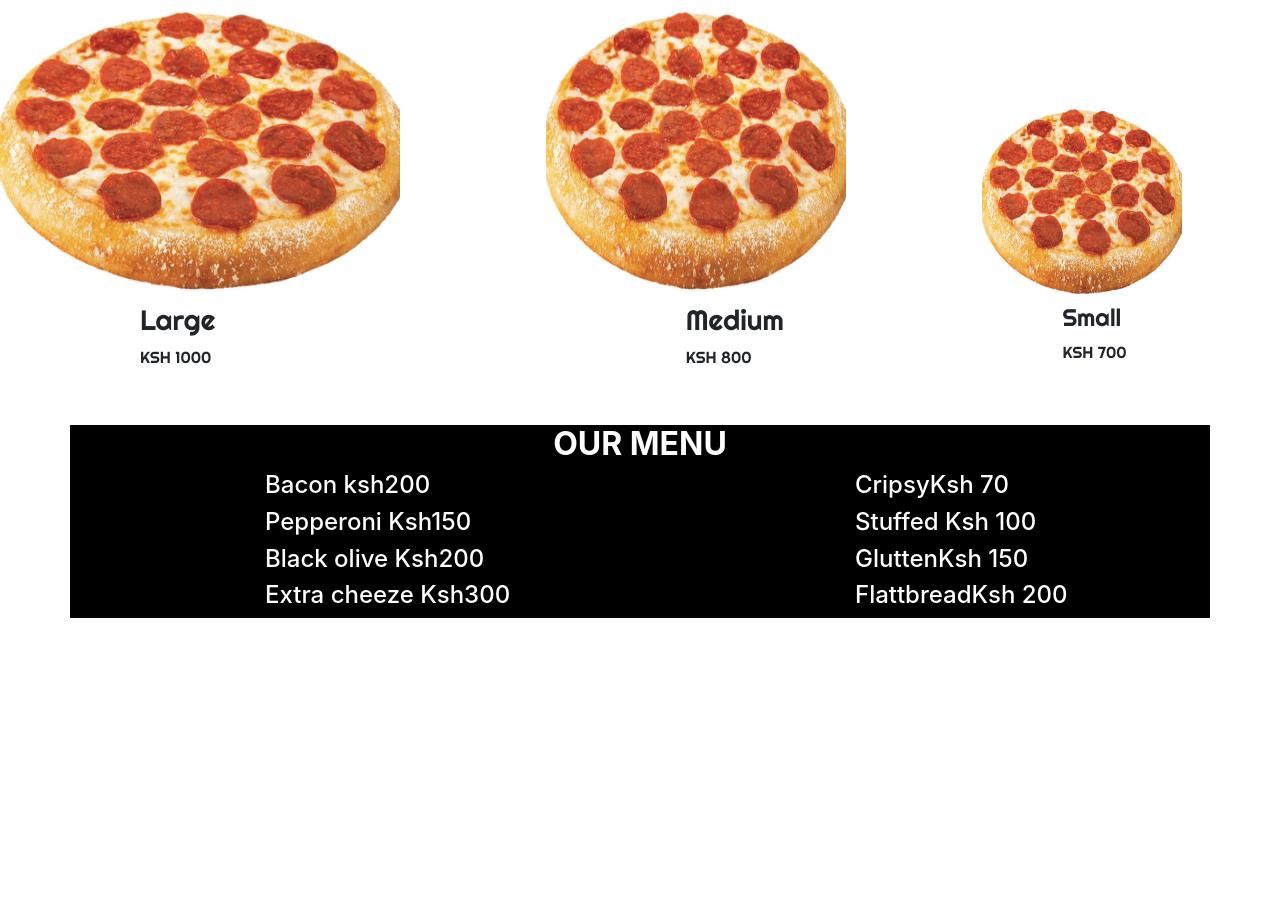
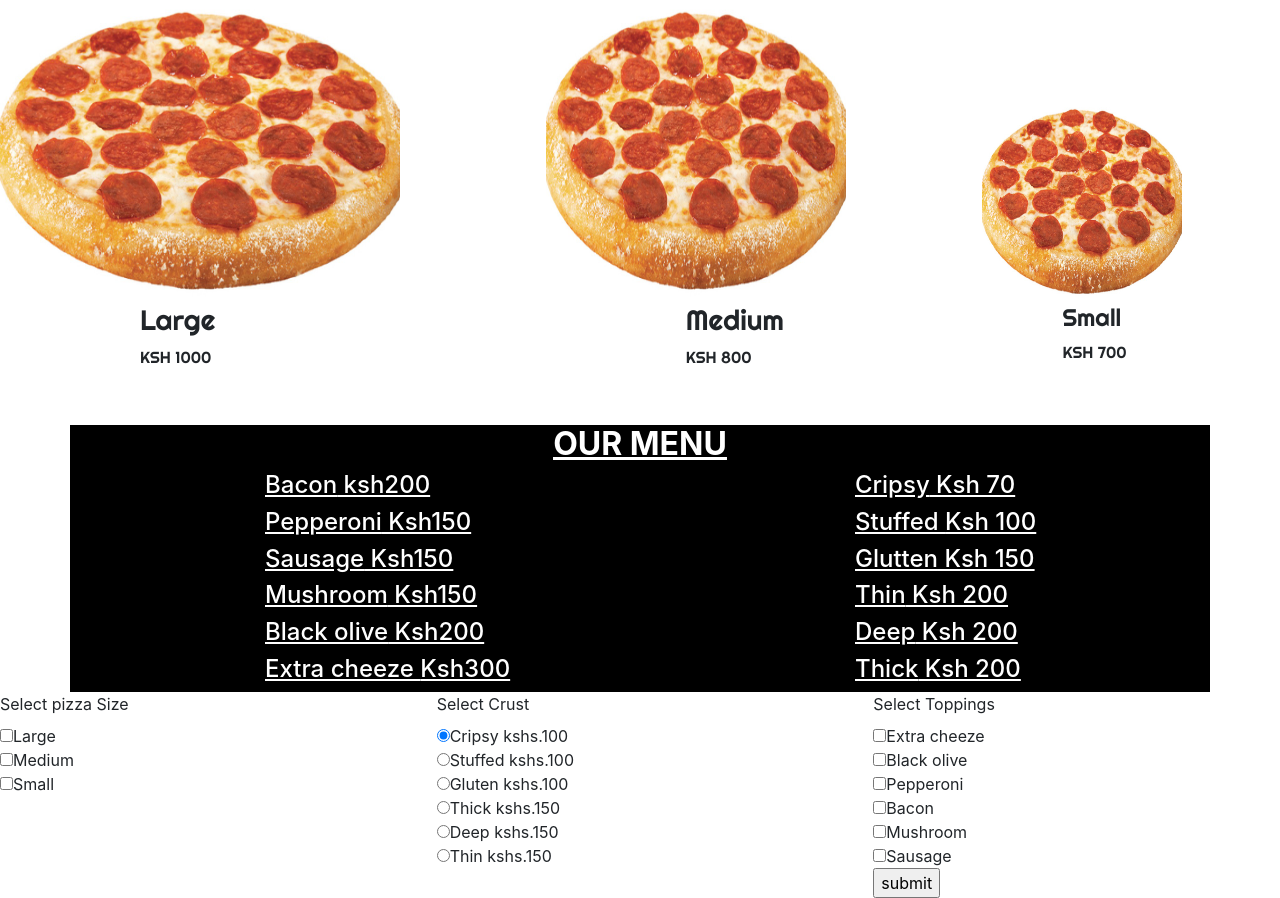
Before and after one commit to rmogusu/Blaze-Pizza, a plain HTML site: page index.html in a window 1280 px wide. Shown: the part 1506-2404 px from the top of the page. Before the commit the page ends 2124 px from the top, so only its background shows below. Drawn offline with Linux system fonts and the light colour scheme; a web font is replaced by a local one.

Commit message:
Add options for customer to select pizza type

```diff
--- a/css/styles.css
+++ b/css/styles.css
@@ -1,3 +1,6 @@
+body{
+  overflow-x: hidden;
+}
 .container-full{
   background-image: url("../images/bg.jpg");
   background-size:cover;
@@ -66,10 +69,12 @@ height:410px;
 .menu{
   text-align:center;
   margin-top:40px;
+  text-decoration:underline;
 }
 .container{
   background-color: black;
   color:white;
+  text-decoration: underline;
 }
 .toppings{
   margin-left:90px;
--- a/index.html
+++ b/index.html
@@ -1,7 +1,9 @@
 <!DOCTYPE html>
 <html lang="en" dir="ltr">
+
 <head>
   <meta charset="utf-8">
+  <meta name="viewport" content="width=device-width, initial-scale=1.0">
   <link href="https://fonts.googleapis.com/css?family=Fascinate|Righteous&display=swap" rel="stylesheet">
   <link href="https://fonts.googleapis.com/css?family=Righteous&display=swap" rel="stylesheet">
   <link href="css/bootstrap.css" rel="stylesheet" type="text/css">
@@ -10,6 +12,7 @@
   <script src="js/script.js"></script>
   <title>Blaze-Pizza</title>
 </head>
+
 <body>
   <div class="nav">
     <ul>
@@ -22,20 +25,20 @@
     </ul>
   </div>
   <div class="container-full">
-      <h1 id ="welcome">WELCOME</h1>
-      <p id ="description"> Blaze Pizza is a local, chef-owned business.<br> You can really
+    <h1 id="welcome">WELCOME</h1>
+    <p id="description"> Blaze Pizza is a local, chef-owned business.<br> You can really
       tastethe difference when all menu<br>andrecipe decisions are made
       by chefs who <br>are passionate about the food<br> and taste experience.</p>
   </div>
   <div class="about-us">
-      <h2 id ="abt">ABOUT US</h2>
+    <h2 id="abt">ABOUT US</h2>
     <div class="col-md-12">
       <div class="row">
         <div class="col-md-6">
           <img src="images/abt.jpg" alt="my-image" class="img">
         </div>
         <div class="col-md-6">
-        <p id ="para">We located in Nairobi, Moi Avenue street Mugaini House opposite Hilton hotel.
+          <p id="para">We located in Nairobi, Moi Avenue street Mugaini House opposite Hilton hotel.
             We offer pizza of high quality which has white and red oak for its clean taste, high BTUs
             (British thermal units) and mild ash bed. All of our pizzas, wings, appetizers, and entrees
             are cooked to perfection at a consistent 800 degrees.<br>
@@ -47,22 +50,22 @@
     </div>
   </div>
   <div class="pizza-size">
-        <h3 class ="header">Simple and beautiful designs here!.</h3>
+    <h3 class="header">Simple and beautiful designs here!.</h3>
     <div class="row">
       <div class="col-md-5">
         <img src="images/large.jpg" alt="large" height="300px" width="400px">
         <h3 class="text"> Large</h3>
-            <p class ="text">KSH 1000</p>
+        <p class="text">KSH 1000</p>
       </div>
       <div class="col-md-4">
         <img src="images/medium.jpg" alt="medium" height="300px" width="300px">
-            <h3 class ="text">Medium</h3>
-            <p class ="text">KSH 800</p>
+        <h3 class="text">Medium</h3>
+        <p class="text">KSH 800</p>
       </div>
       <div class="col-md-3">
-            <img src="images/small.jpg" alt="small" class ="smal" width="200px" height="200px">
-            <h4 class ="text1">Small</h4>
-            <p class ="text1">KSH 700</p>
+        <img src="images/small.jpg" alt="small" class="smal" width="200px" height="200px">
+        <h4 class="text1">Small</h4>
+        <p class="text1">KSH 700</p>
       </div>
     </div>
   </div>
@@ -80,6 +83,12 @@
             <h4>Pepperoni<span> Ksh150</span></h4>
           </div>
           <div class="toppings">
+            <h4>Sausage<span> Ksh150</span></h4>
+          </div>
+          <div class="toppings">
+            <h4>Mushroom<span> Ksh150</span></h4>
+          </div>
+          <div class="toppings">
             <h4>Black olive<span> Ksh200</span></h4>
           </div>
           <div class="toppings">
@@ -90,27 +99,63 @@
       <div class="col-md-6">
         <div class="crust">
           <div class="crust">
-              <h4>Cripsy<span>Ksh 70</span></h4>
+            <h4>Cripsy<span> Ksh 70</span></h4>
           </div>
           <div class="crust">
-              <h4>Stuffed <span>Ksh 100</span></h4>
+            <h4>Stuffed <span> Ksh 100</span></h4>
           </div>
           <div class="crust">
-              <h4>Glutten<span>Ksh 150</span></h4>
+            <h4>Glutten<span> Ksh 150</span></h4>
           </div>
           <div class="crust">
-              <h4>Flattbread<span>Ksh 200</span></h4>
+            <h4>Thin<span> Ksh 200</span></h4>
+          </div>
+          <div class="crust">
+            <h4>Deep<span> Ksh 200</span></h4>
+          </div>
+          <div class="crust">
+            <h4>Thick<span> Ksh 200</span></h4>
           </div>
         </div>
       </div>
     </div>
   </div>
-          <!-- <div class="row our_bakery_image">
-        <div class="col-md-4 col-6">
-          <img class="img-fluid" src="img/our-bakery/bakery-1.jpg" alt="">
+  <div class="order">
+    <div class="row">
+            <div class="col-4">
+              <label for="size"> Select pizza Size</label>
+              <form class="size" id="size">
+                <input type="checkbox" name="size" value="0">Large<br>
+                <input type="checkbox" name="size" value="0">Medium<br>
+                <input type="checkbox" name="size" value="0">Small<br>
+              </form>
+            </div>
+            <div class="col-4">
+              <label for="crust">Select Crust</label>
+              <form id="crust">
+                <input type="radio" name="crust" value="0" checked>Cripsy kshs.100<br>
+                <input type="radio" name="crust" value="1">Stuffed kshs.100<br>
+                <input type="radio" name="crust" value="2">Gluten kshs.100<br>
+                <input type="radio" name="crust" value="3">Thick kshs.150<br>
+                <input type="radio" name="crust" value="3">Deep kshs.150<br>
+                <input type="radio" name="crust" value="3">Thin kshs.150<br>
+              </form>
+            </div>
+            <div class="col-4">
+              <div id="tops">
+                <label for="toppings">Select Toppings</label>
+                <form id="toppings">
+                  <input type="checkbox" name="toppings" value="0">Extra cheeze<br>
+                  <input type="checkbox" name="toppings" value="1">Black olive<br>
+                  <input type="checkbox" name="toppings" e="2">Pepperoni<br>
+                  <input type="checkbox" name="toppings" value="3">Bacon<br>
+                  <input type="checkbox" name="toppings" value="5">Mushroom<br>
+                  <input type="checkbox" name="toppings" value="8">Sausage<br>
+                  <input value="submit" type="submit">
+                </form>
               </div>
             </div>
-
-
+          </div>
+  </div>
   </body>
 </html>
```
Lines whose indentation alone changed are shown as unchanged.
